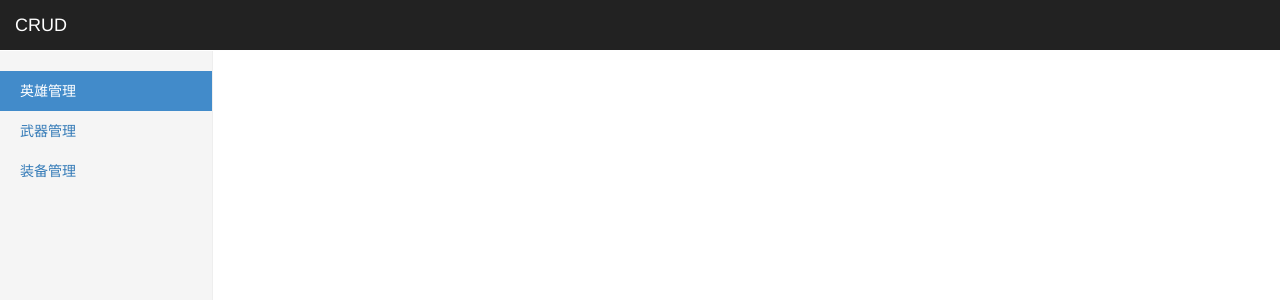
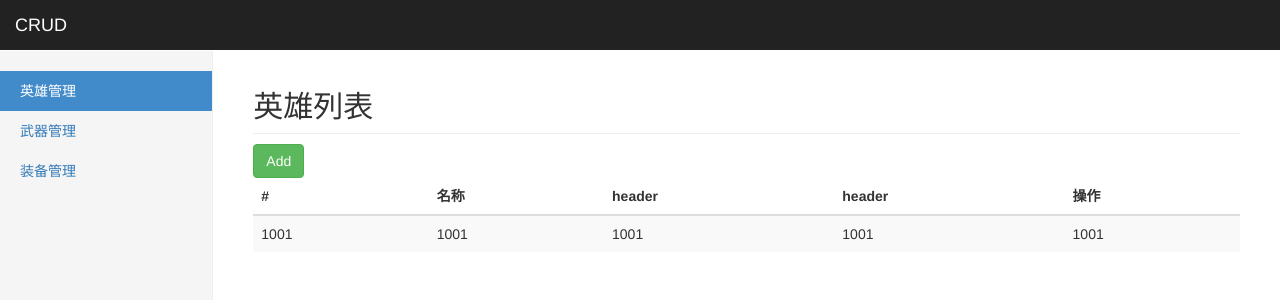
Before and after one commit to DuHuaL/newstore, a Vue app: page /#/heros in a window 1280 px wide. Before the commit this address led to /#/. Shown: the top 300 px of the page. Built offline with nearby package versions, Linux system fonts and the light colour scheme.

Commit message:
sidebar实现路由跳转

```diff
--- a/src/App.vue
+++ b/src/App.vue
@@ -1,5 +1,6 @@
 <template>
   <div>
+    <!-- 顶部通栏 -->
     <my-header></my-header>
     <div class="container-fluid">
       <div class="row">
@@ -7,6 +8,7 @@
         <my-sidebar></my-sidebar>
         <div class="col-sm-9 col-sm-offset-3 col-md-10 col-md-offset-2 main">
           <!-- 列表 -->
+          <router-view></router-view>
         </div>
       </div>
     </div>
--- a/src/components/mysidebar.vue
+++ b/src/components/mysidebar.vue
@@ -1,15 +1,18 @@
 <template>
   <div class="col-sm-3 col-md-2 sidebar">
     <ul class="nav nav-sidebar">
-      <li class="active">
-        <a href="#">英雄管理</a>
-      </li>
-      <li>
-        <a href="#">武器管理</a>
-      </li>
-      <li>
-        <a href="#">装备管理</a>
-      </li>
+        <!-- <a href="#">英雄管理</a> -->
+        <router-link tag="li" to="/heros" active-class="active">
+          <a>英雄管理</a>
+        </router-link>
+        <!-- <a href="#">武器管理</a> -->
+        <router-link to="/weapons" tag="li" active-class="active">
+          <a>武器管理</a>
+        </router-link>
+        <!-- <a href="#">装备管理</a> -->
+        <router-link to="/equips" tag="li" active-class="active">
+          <a>装备管理</a>
+        </router-link>
     </ul>
   </div>
 </template>
--- a/src/router/index.js
+++ b/src/router/index.js
@@ -1,9 +1,20 @@
 import Vue from 'vue';
 import Router from 'vue-router';
+// 英雄列表
+import HerosList from '@/views/users/list';
+// 武器列表
+import WeaponsList from '@/views/weapons/list';
+// 装备列表
+import EquipsList from '@/views/equips/list';
 
 Vue.use(Router);
 
 export default new Router({
   routes: [
+    // { name: 'home', path: '/', redirect: '/heros' },
+    { name: 'home', path: '/', redirect: { name: 'heros' } },
+    { name: 'heros', path: '/heros', component: HerosList },
+    { name: 'weapons', path: '/weapons', component: WeaponsList },
+    { name: 'equips', path: '/equips', component: EquipsList }
   ]
 });
--- /dev/null
+++ b/src/views/equips/list.vue
@@ -0,0 +1,38 @@
+<template>
+  <div>
+    <h2 class="sub-header">装备列表</h2>
+    <a href="add.html" class="btn btn-success">Add</a>
+    <div class="table-responsive">
+      <table class="table table-striped">
+        <thead>
+          <tr>
+            <th>#</th>
+            <th>名称</th>
+            <th>header</th>
+            <th>header</th>
+            <th>操作</th>
+          </tr>
+        </thead>
+        <tbody>
+          <tr>
+            <td>1001</td>
+            <td>1001</td>
+            <td>1001</td>
+            <td>1001</td>
+            <td>1001</td>
+          </tr>
+        </tbody>
+      </table>
+    </div>
+  </div>
+</template>
+
+<script>
+export default {
+  name: 'list'
+};
+</script>
+
+<style>
+
+</style>
--- /dev/null
+++ b/src/views/users/list.vue
@@ -0,0 +1,38 @@
+<template>
+  <div>
+    <h2 class="sub-header">英雄列表</h2>
+    <a href="add.html" class="btn btn-success">Add</a>
+    <div class="table-responsive">
+      <table class="table table-striped">
+        <thead>
+          <tr>
+            <th>#</th>
+            <th>名称</th>
+            <th>header</th>
+            <th>header</th>
+            <th>操作</th>
+          </tr>
+        </thead>
+        <tbody>
+          <tr>
+            <td>1001</td>
+            <td>1001</td>
+            <td>1001</td>
+            <td>1001</td>
+            <td>1001</td>
+          </tr>
+        </tbody>
+      </table>
+    </div>
+  </div>
+</template>
+
+<script>
+export default {
+  name: 'list'
+};
+</script>
+
+<style>
+
+</style>
--- /dev/null
+++ b/src/views/weapons/list.vue
@@ -0,0 +1,38 @@
+<template>
+  <div>
+    <h2 class="sub-header">武器列表</h2>
+    <a href="add.html" class="btn btn-success">Add</a>
+    <div class="table-responsive">
+      <table class="table table-striped">
+        <thead>
+          <tr>
+            <th>#</th>
+            <th>名称</th>
+            <th>header</th>
+            <th>header</th>
+            <th>操作</th>
+          </tr>
+        </thead>
+        <tbody>
+          <tr>
+            <td>1001</td>
+            <td>1001</td>
+            <td>1001</td>
+            <td>1001</td>
+            <td>1001</td>
+          </tr>
+        </tbody>
+      </table>
+    </div>
+  </div>
+</template>
+
+<script>
+export default {
+  name: 'list'
+};
+</script>
+
+<style>
+
+</style>
```
Also changed, not shown: src/views/users/add.vue (added), src/views/users/sdit.vue (added).
